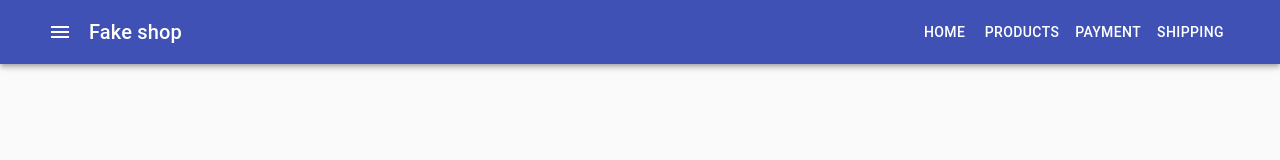
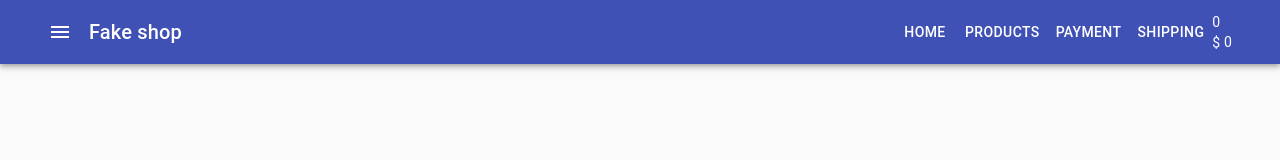
Before and after one commit to Kerekesh/shop-project, a React (Create React App) app: page / in a window 1280 px wide. Shown: the top 160 px of the page. Built offline with nearby package versions, Linux system fonts and the light colour scheme.

Commit message:
added Cart to Header

```diff
--- /dev/null
+++ b/src/container/Header/Cart/Cart.js
@@ -0,0 +1,12 @@
+import React from 'react'
+
+const Cart = () => {
+    return (
+        <div>
+            <div>0</div>
+            <div>$ 0</div>
+        </div>
+    )
+}
+
+export default Cart
--- a/src/container/Header/Header.js
+++ b/src/container/Header/Header.js
@@ -7,6 +7,7 @@ import MenuIcon from '@material-ui/icons/Menu'
 import React from 'react'
 import { makeStyles } from '@material-ui/core'
 import Menu from './Menu/Menu'
+import Cart from './Cart/Cart'
 
 const useStyles = makeStyles(() => ({
     menuButton: {
@@ -36,6 +37,7 @@ const Header = () => {
                         Fake shop
                     </Typography>
                     <Menu />
+                    <Cart />
                 </Toolbar>
             </Container>
         </AppBar>
```
